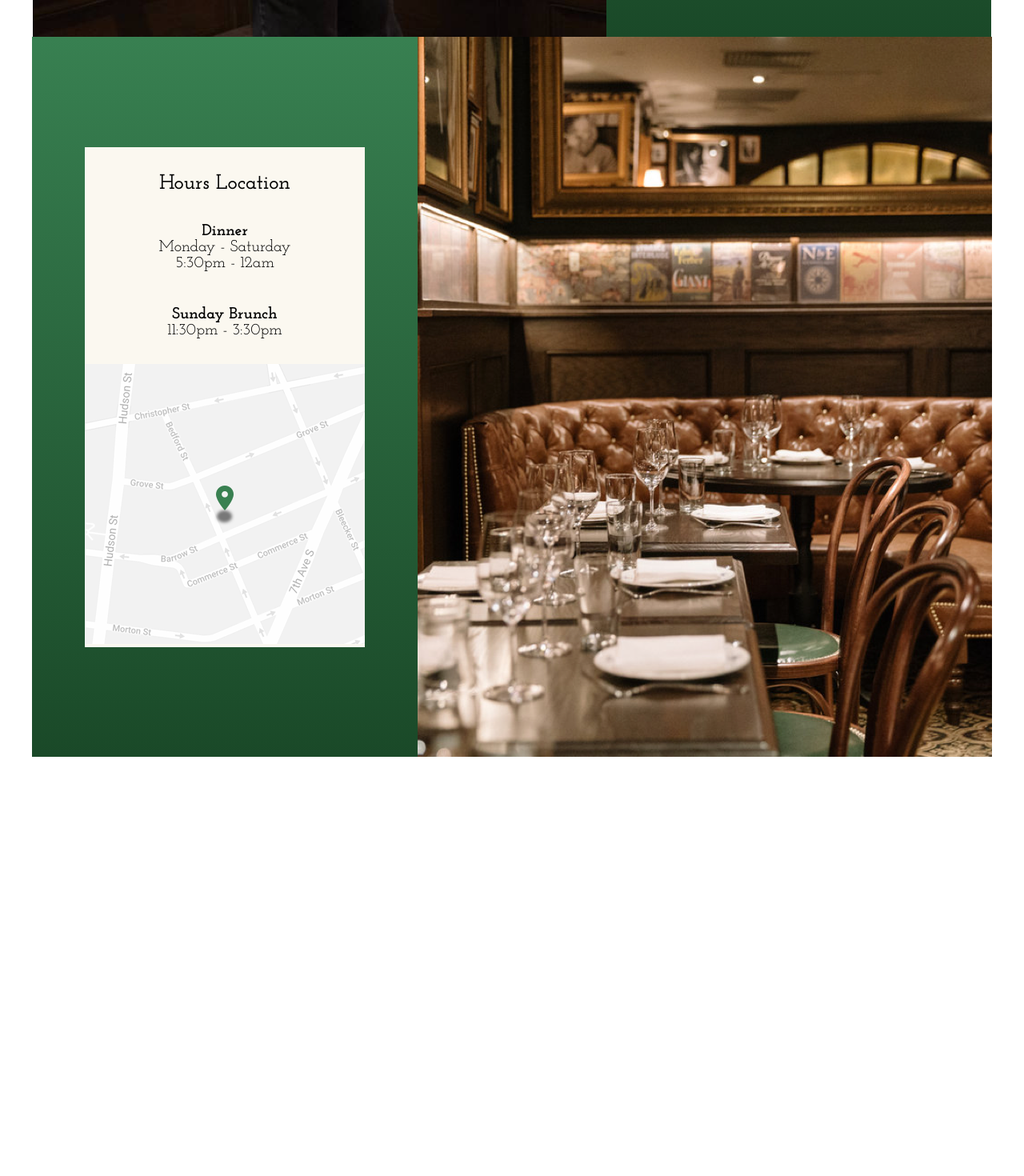
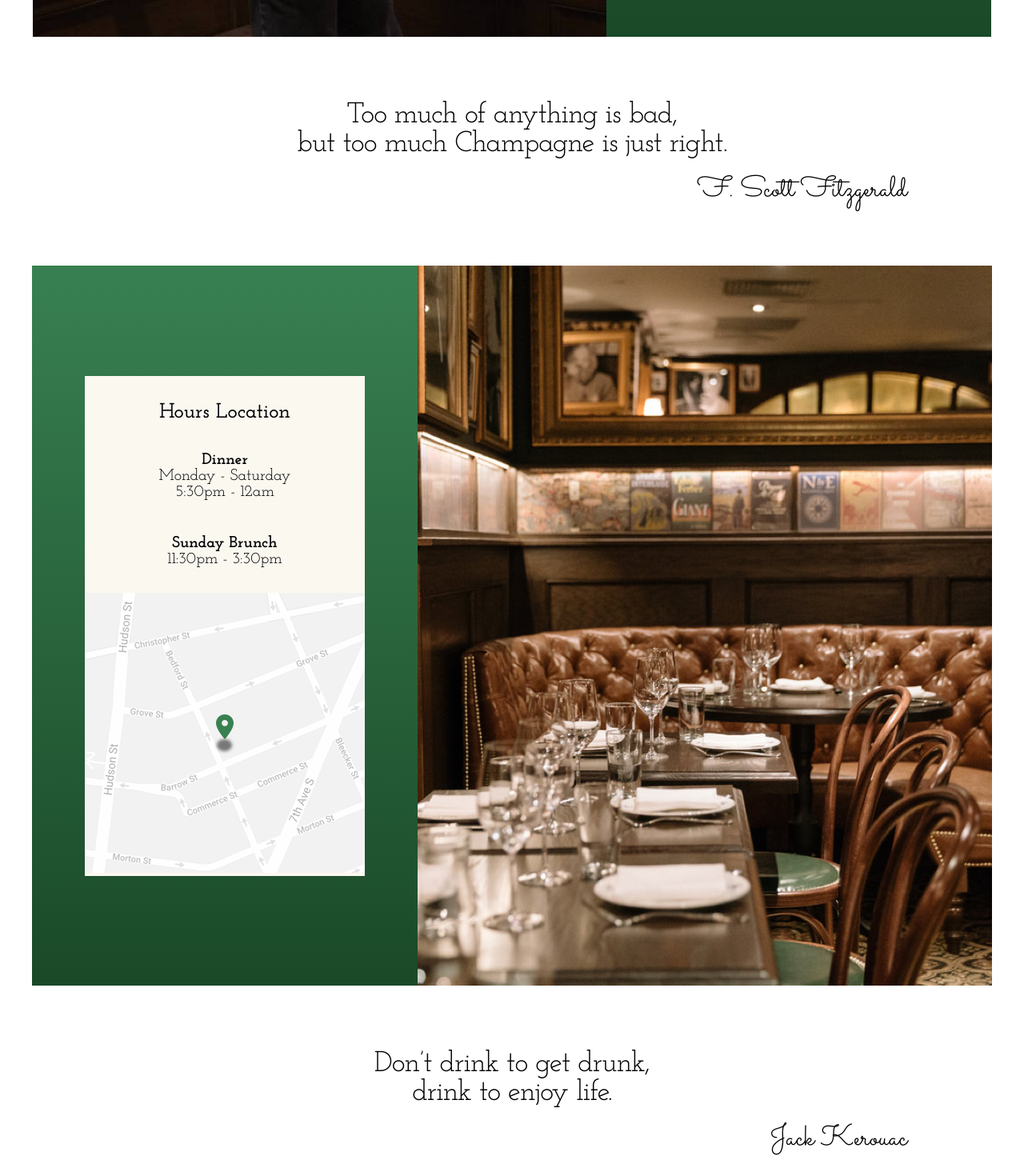
Before and after one commit to FelicityZhang/Chumleys, a React (Create React App) app in the folder chumleys_app/: page / in a window 1280 px wide. Shown: the part 2880-4350 px from the top of the page at 80% size. Before the commit the page ends 3830 px from the top, so only its background shows below. Built offline with nearby package versions, Linux system fonts and the light colour scheme.

Commit message:
added quotes

```diff
--- a/chumleys_app/src/App.js
+++ b/chumleys_app/src/App.js
@@ -3,6 +3,9 @@ import Header from './Components/Header'
 import ChefBlock from './Components/ChefBlock'
 import OurStory from './Components/OurStory'
 import HemQuote from './Components/HemQuote'
+import ScottQuote from './Components/ScottQuote'
+import JackQuote from './Components/JackQuote'
+
 import Location from './Components/Location'
 
 import './App.css';
@@ -14,7 +17,9 @@ class App extends Component {
         <ChefBlock />
         <HemQuote />
         <OurStory />
+        <ScottQuote />
         <Location />
+        <JackQuote />
 
 
 
--- /dev/null
+++ b/chumleys_app/src/Components/JackQuote.js
@@ -0,0 +1,13 @@
+import React from 'react'
+
+export default function JackQuote( props ) {
+    return (
+        <div className='hem-quote'>
+            <div className='hem-quote-content'>
+                Don’t drink to get drunk, <br />drink to enjoy life.        </div>
+            <div className='hem-author'>
+                Jack Kerouac
+        </div>
+        </div>
+    )
+}
--- /dev/null
+++ b/chumleys_app/src/Components/ScottQuote.js
@@ -0,0 +1,14 @@
+import React from 'react'
+
+export default function ScottQuote( props ) {
+    return (
+        <div className='hem-quote'>
+            <div className='hem-quote-content'>
+                Too much of anything is bad, <br />but too much Champagne is just right.
+                 </div>
+            <div className='hem-author'>
+                F. Scott Fitzgerald
+                </div>
+        </div>
+    )
+}
```
